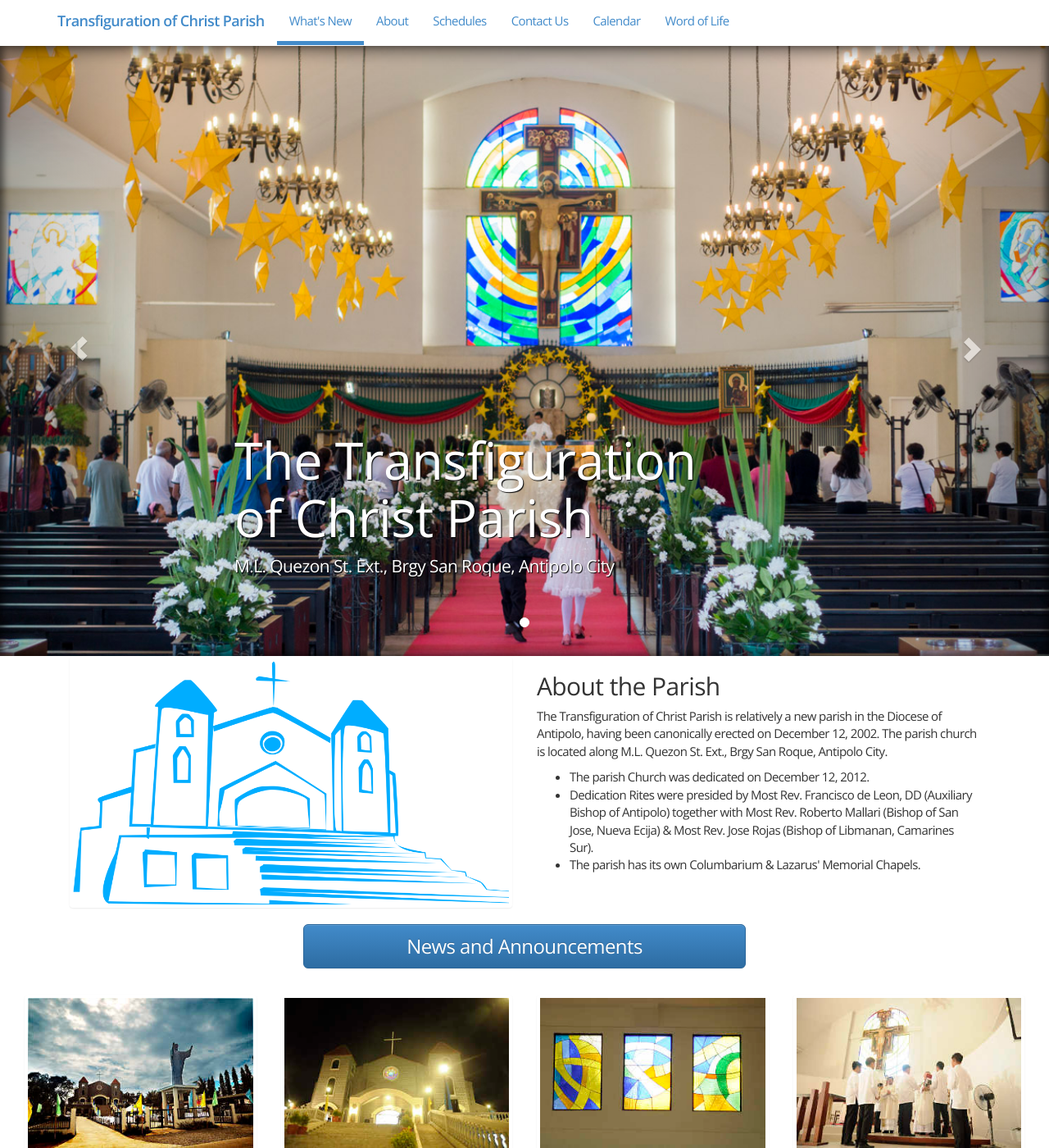
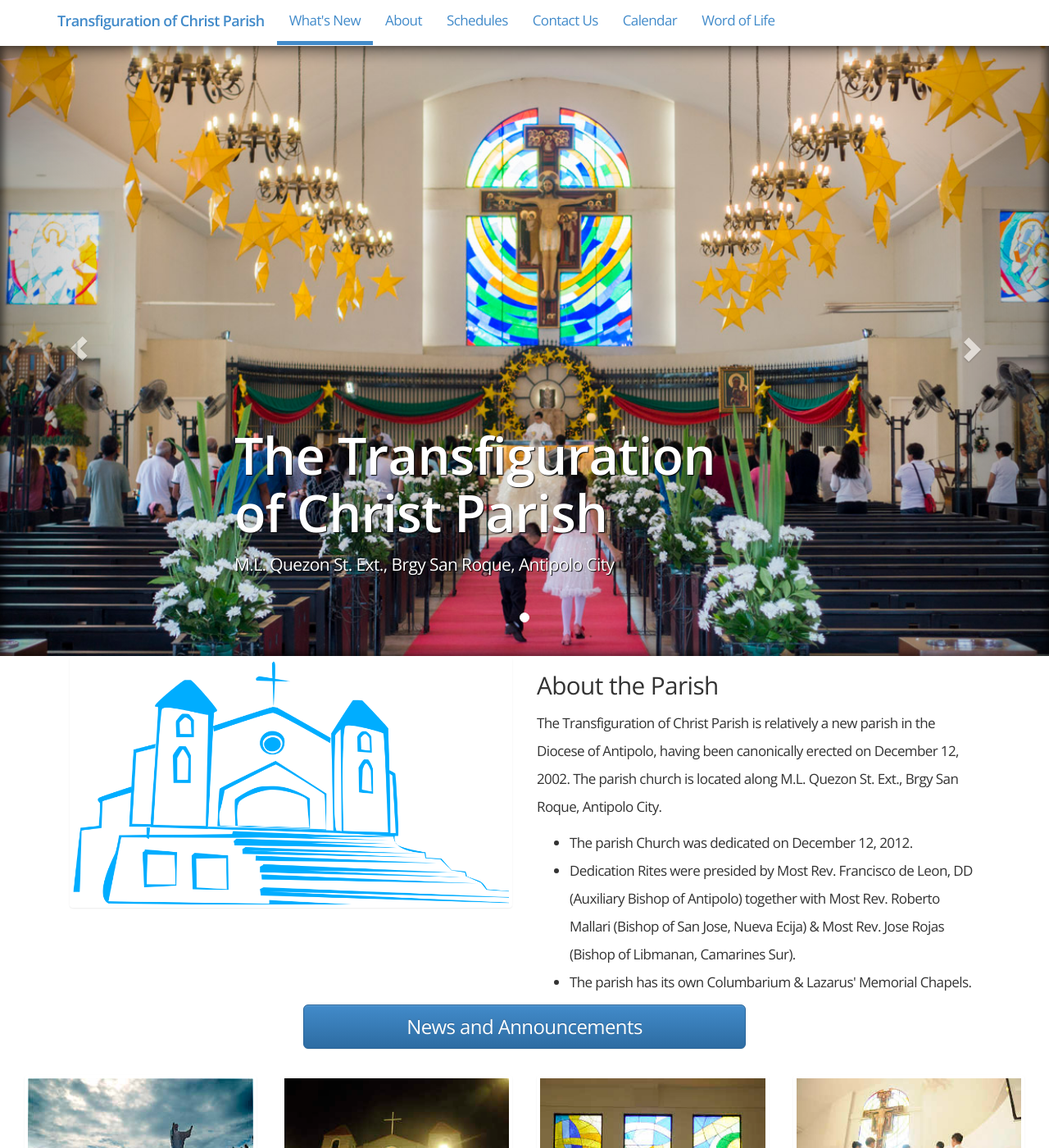
Before and after one commit to jerieljan/ourtransfi, a Jekyll site: the page built from Home/index.html, in a window 1280 px wide and 1400 px high. Shown: the whole window at 82% size. Built offline with Jekyll 4.4.1, drawn with Linux system fonts in a browser that asks for light colours; nearby versions of some CDN libraries.

Commit message:
Formatting changes for headers and line height.
Line height has been increased for all text and headers now have custom formatting on top of the default.

```diff
--- a/Home/css/ourtransfi.css
+++ b/Home/css/ourtransfi.css
@@ -1,9 +1,32 @@
 body {
     font-family: 'Open Sans', Helvetica, Arial, sans-serif;
     letter-spacing: -0.60px;
-    font-size: 150%;
+    line-height: 200%;
+    font-size: 170%;
     text-rendering: optimizeLegibility;
     padding-bottom: 0;
+}
+
+h1, h2, h3, h4 {
+    margin-bottom: 24px;
+}
+
+.backtext h1, h2 {
+    margin-bottom: 12px;
+}
+
+h1 {
+    font-weight: 600;
+    font-size: 250%;
+    margin-bottom: 48px;
+}
+
+h2 {
+    font-size: 175%;
+}
+
+h3 {
+    font-size: 135%
 }
 
 * {
```
